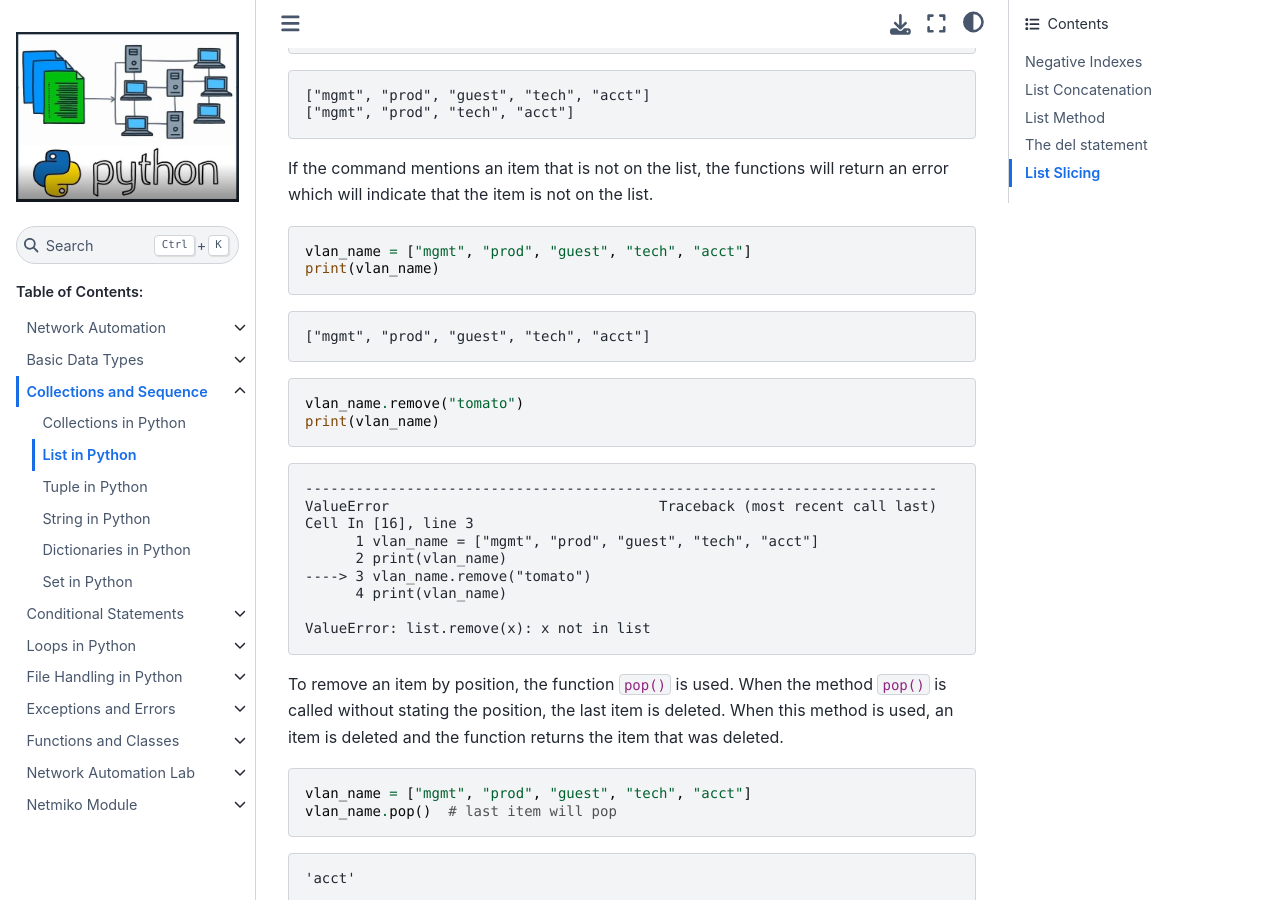
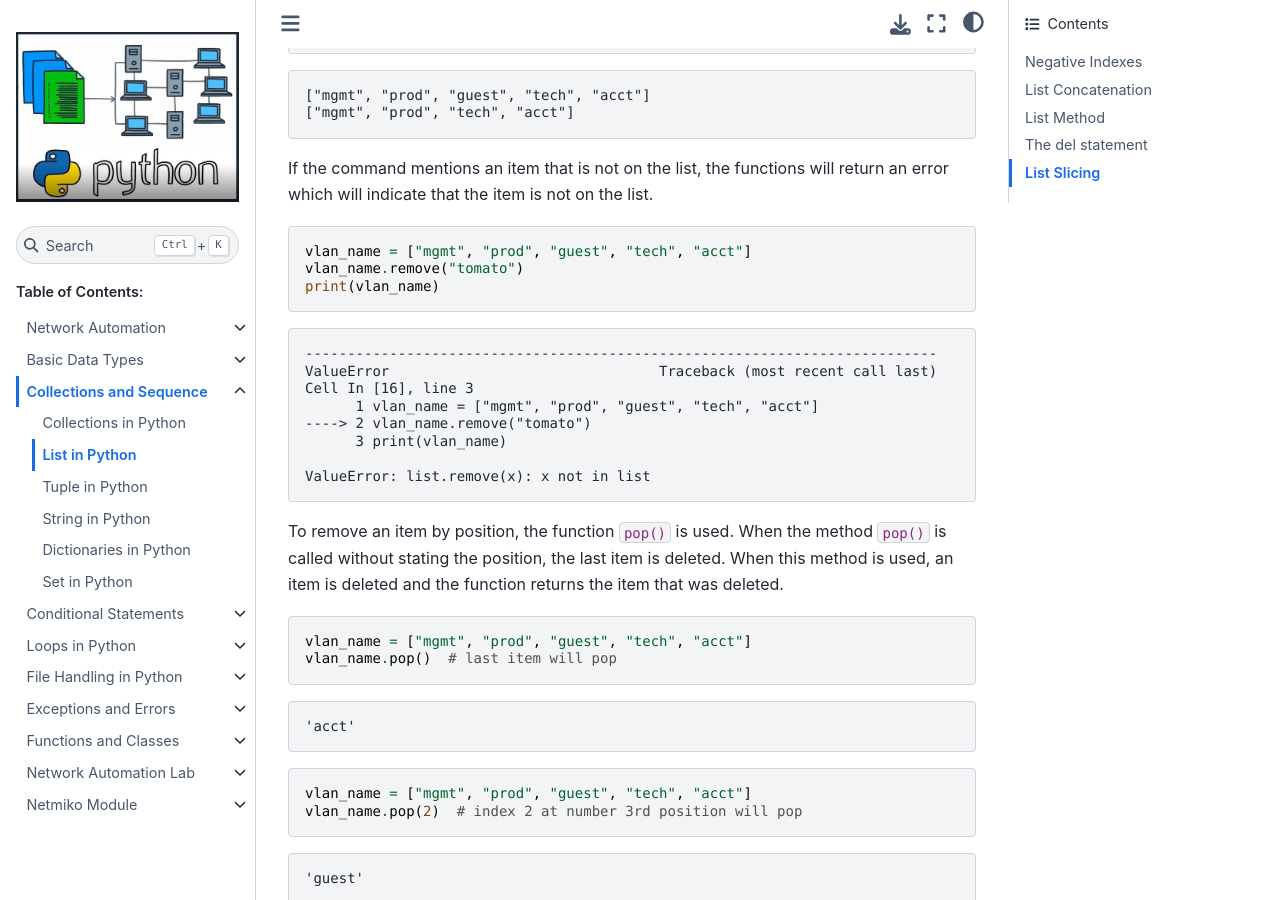
Before and after one commit to sydasif/python-book, a Sphinx documentation site: the page built from docs/source/03_collection/02_list.md, in a window 1280 px wide and 900 px high, scrolled down 3370 px. Built offline with Sphinx 7.4.7 and the Sphinx Book theme 1.1.4, drawn with Linux system fonts in a browser that asks for light colours; some of the changed text lies outside the part shown.

Commit message:
Update remove function

````diff
--- a/docs/source/03_collection/02_list.md
+++ b/docs/source/03_collection/02_list.md
@@ -141,14 +141,6 @@ If the command mentions an item that is not on the list, the functions will retu
 
 ```py
 vlan_name = ["mgmt", "prod", "guest", "tech", "acct"]
-print(vlan_name)
-```
-
-```console
-["mgmt", "prod", "guest", "tech", "acct"]
-```
-
-```py
 vlan_name.remove("tomato")
 print(vlan_name)
 ```
@@ -158,9 +150,8 @@ print(vlan_name)
 ValueError                                Traceback (most recent call last)
 Cell In [16], line 3
       1 vlan_name = ["mgmt", "prod", "guest", "tech", "acct"]
-      2 print(vlan_name)
-----> 3 vlan_name.remove("tomato")
-      4 print(vlan_name)
+----> 2 vlan_name.remove("tomato")
+      3 print(vlan_name)
 
 ValueError: list.remove(x): x not in list
 ```
````
Also changed, not shown: other parts of docs/source/03_collection/02_list.md (+1 -1 lines).
